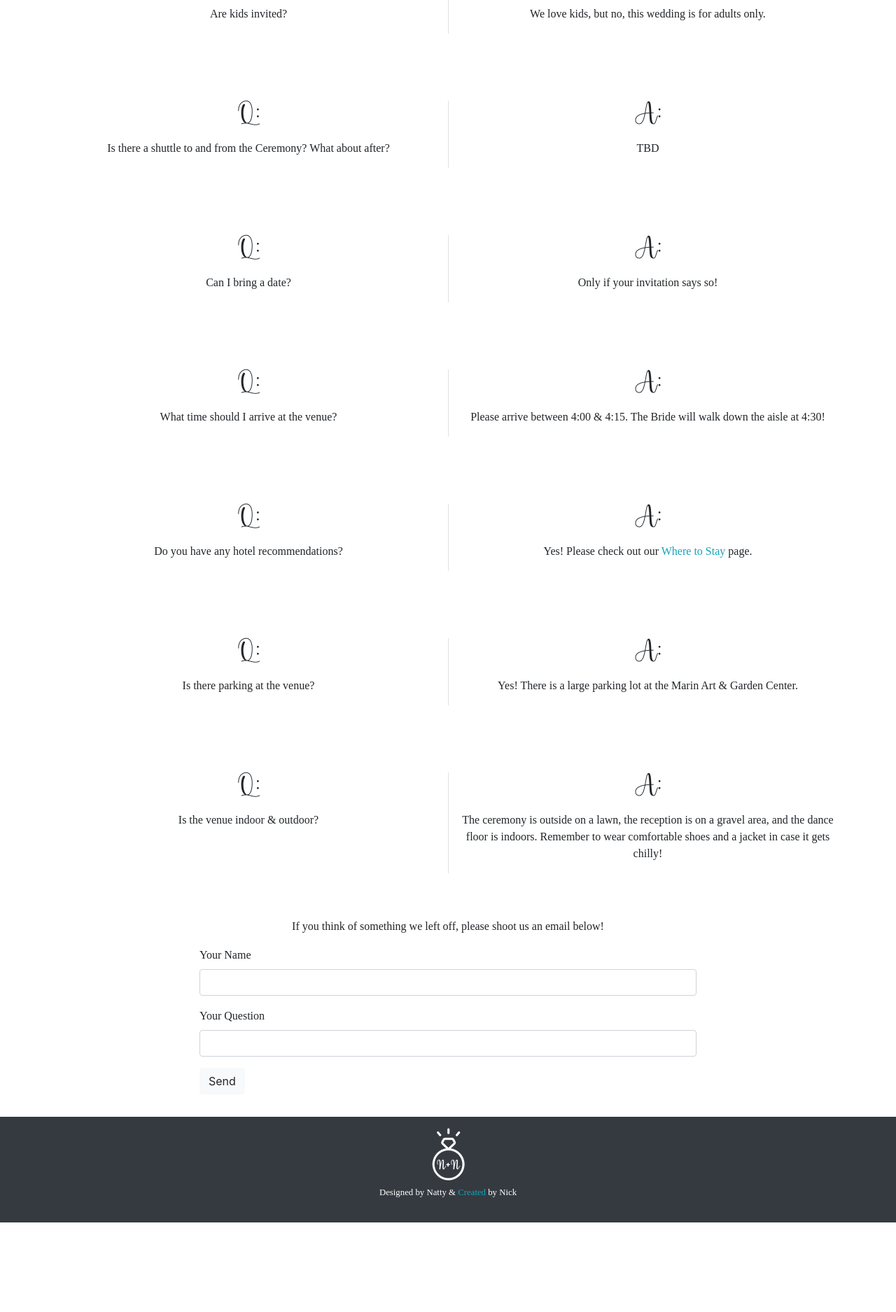
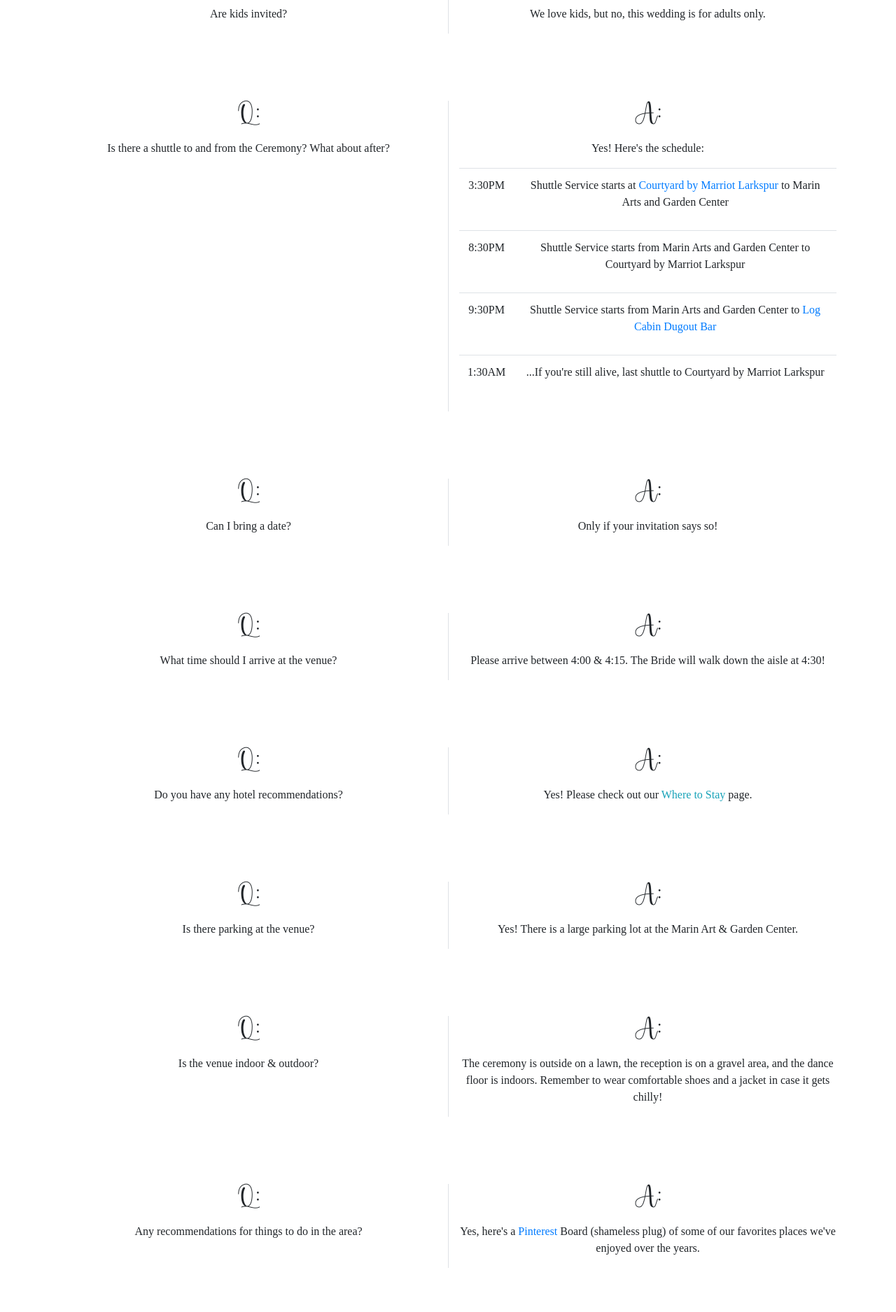
Before and after one commit to nickbap/BoatParty, a Flask app: page /faq in a window 1280 px wide. Shown: the part 510-2385 px from the top of the page at 70% size. Before the commit the page ends 2257 px from the top, so only its background shows below. Run offline with Flask 2, Linux system fonts and the light colour scheme; some libraries are stand-ins or nearby versions.

Commit message:
Add bus schedule and things to do to faq page

```diff
--- a/boatparty/templates/faq.html
+++ b/boatparty/templates/faq.html
@@ -33,7 +33,49 @@
     </div>
     <div class="col-sm-6 text-center border-left">
         <h2 class="hello">A:</h2>
-        <p>TBD</p>
+        <p>Yes! Here's the schedule:</p>
+        <table class="table">
+            <tbody>
+                <tr>
+                    <td>
+                        <p>3:30PM</p>
+                    </td>
+                    <td>
+                        <p>Shuttle Service starts at <a href="https://goo.gl/maps/C2DyvJbx4fe5UKw28"
+                                target="_blank">Courtyard by Marriot Larkspur</a> to Marin Arts and Garden Center
+                        </p>
+                    </td>
+                </tr>
+                <tr>
+                    <td>
+                        <p>8:30PM</p>
+                    </td>
+                    <td>
+                        <p>Shuttle Service starts from Marin Arts and Garden Center to Courtyard by Marriot
+                            Larkspur</p>
+                    </td>
+                </tr>
+                <tr>
+                    <td>
+                        <p>9:30PM</p>
+                    </td>
+                    <td>
+                        <p>Shuttle Service starts from Marin Arts and Garden Center to <a
+                                href="https://goo.gl/maps/DQHTCBnE7jChGdsb9" target="_blank">Log Cabin Dugout Bar</a>
+                        </p>
+                    </td>
+                </tr>
+                <tr>
+                    <td>
+                        <p>1:30AM</p>
+                    </td>
+                    <td>
+                        <p>...If you're still alive, last shuttle to Courtyard by Marriot Larkspur</a>
+                        </p>
+                    </td>
+                </tr>
+            </tbody>
+        </table>
     </div>
 </div>
 <div class="row py-5">
@@ -91,6 +133,17 @@
             wear comfortable shoes and a jacket in case it gets chilly!</p>
     </div>
 </div>
+<div class="row py-5">
+    <div class="col-sm-6 text-center">
+        <h2 class="hello">Q:</h2>
+        <p>Any recommendations for things to do in the area?</p>
+    </div>
+    <div class="col-sm-6 text-center border-left">
+        <h2 class="hello">A:</h2>
+        <p>Yes, here's a <a href="https://www.pinterest.com/nbautista12/august-28th-2021/" target="_blank">Pinterest</a>
+            Board (shameless plug) of some of our favorites places we've enjoyed over the years.</p>
+    </div>
+</div>
 <div class="container-fluid mt-3">
     <div class="row d-flex justify-content-center">
         <div class="col-lg-8 col-md-10 col-sm-8">
```
